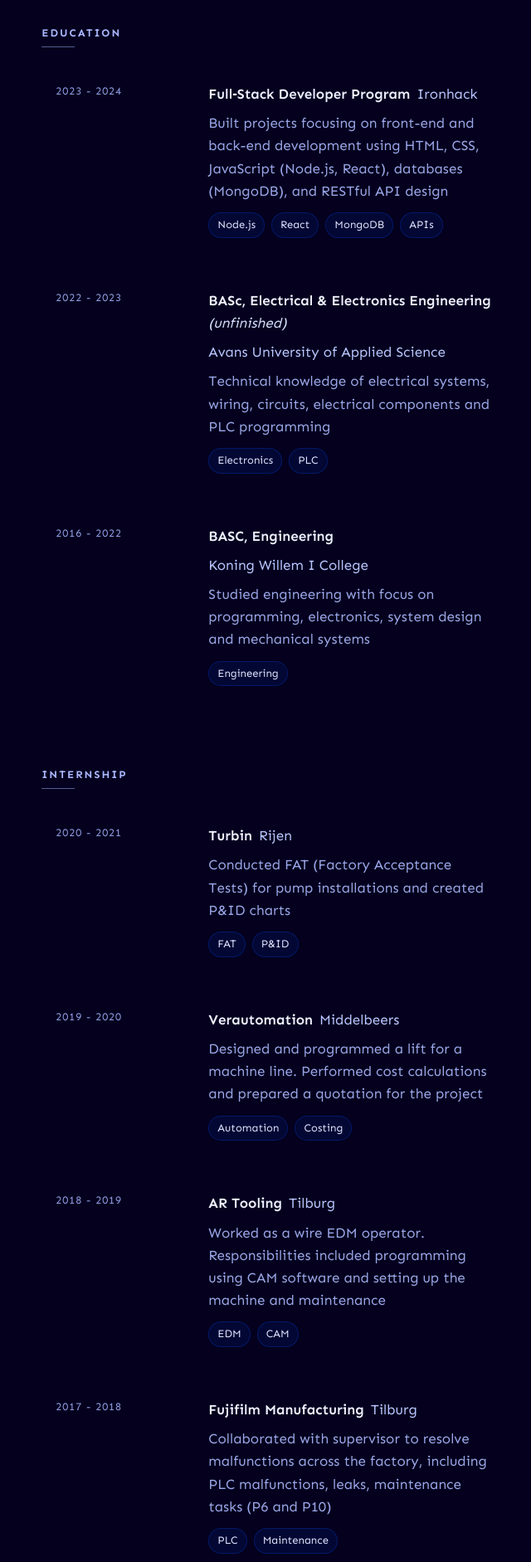
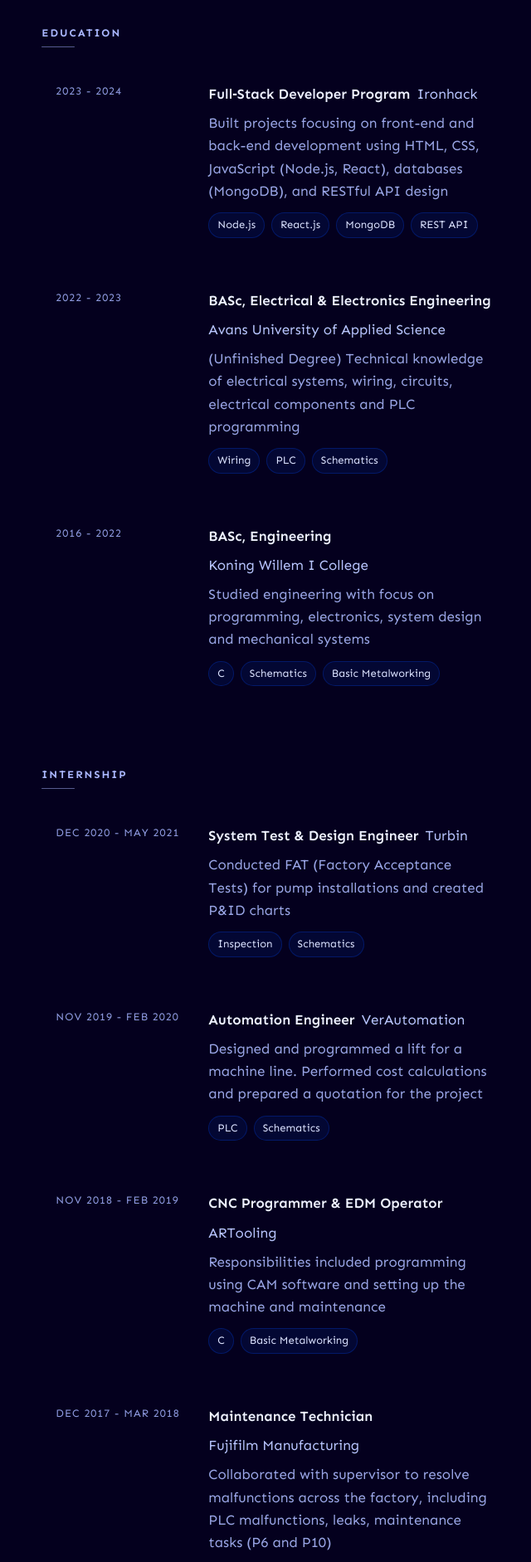
Before and after one commit to mikkelng/mikkelng.github.io, a React (Vite) app: page / in a window 1280 px wide. Shown: the part 880-2763 px from the top of the page at 83% size, without its empty margins (579-1219 px from the left). Built offline with nearby package versions, Linux system fonts and the light colour scheme.

Commit message:
update info

```diff
--- a/src/data.ts
+++ b/src/data.ts
@@ -1,9 +1,12 @@
-import { GitHubIcon, LinkedInIcon } from './icons'
+import { LinkedInIcon, GitHubIcon } from './icons'
 
 export const data = {
   name: 'Michael Nguyen',
   role1: 'Full Stack Developer',
   role2: 'Software Engineer',
+  location: 'Netherlands',
+  languages: ['English', 'Dutch'],
+  email: 'michael.nguyen@live.nl',
   nav: [
     { label: 'About', href: '#about' },
     { label: 'Experience', href: '#experience' },
@@ -12,7 +15,7 @@ export const data = {
   ],
   socials: [
     { label: 'LinkedIn', href: 'https://www.linkedin.com/in/michael-nguyen-nl/', Icon: LinkedInIcon },
-    { label: 'GitHub', href: 'https://github.com/mikkelng/', Icon: GitHubIcon }
+    { label: 'GitHub', href: 'https://github.com/mikkelng', Icon: GitHubIcon }
   ],
   about: {
     paragraphs: [
@@ -24,10 +27,9 @@ export const data = {
       period: 'Feb - Jul 2025',
       title: 'PLC Programmer',
       company: 'IMP Automation',
-      location: 'North Brabant',
-      link: '#',
+      location: 'Diessen',
       summary: 'Design, program, test, and maintain PLC-based automation systems',
-      tags: ['PLC', 'Automation', 'Testing']
+      tags: ['PLC', 'Troubleshooting', 'Schematics']
     }
   ],
   education: [
@@ -35,69 +37,66 @@ export const data = {
       period: '2023 - 2024',
       title: 'Full‑Stack Developer Program',
       company: 'Ironhack',
-      link: '#',
       summary: 'Built projects focusing on front-end and back-end development using HTML, CSS, JavaScript (Node.js, React), databases (MongoDB), and RESTful API design',
-      tags: ['Node.js', 'React', 'MongoDB', 'APIs']
+      tags: ['Node.js', 'React.js', 'MongoDB', 'REST API']
     },
     {
       period: '2022 - 2023',
-      title: 'BASc, Electrical & Electronics Engineering (unfinished)',
+      title: 'BASc, Electrical & Electronics Engineering',
       company: 'Avans University of Applied Science',
-      link: '#',
-      summary: 'Technical knowledge of electrical systems, wiring, circuits, electrical components and PLC programming',
-      tags: ['Electronics', 'PLC']
+      summary: '(Unfinished Degree) Technical knowledge of electrical systems, wiring, circuits, electrical components and PLC programming',
+      tags: ['Wiring', 'PLC', 'Schematics']
     },
     {
       period: '2016 - 2022',
-      title: 'BASC, Engineering',
+      title: 'BASc, Engineering',
       company: 'Koning Willem I College',
-      link: '#',
       summary: 'Studied engineering with focus on programming, electronics, system design and mechanical systems',
-      tags: ['Engineering']
+      tags: ['C', 'Schematics', 'Basic Metalworking']
     }
   ],
   internships: [
     {
-      period: '2020 - 2021',
-      title: 'Turbin',
-      company: 'Rijen',
-      link: '#',
+      period: 'Dec 2020 - May 2021',
+      title: 'System Test & Design Engineer',
+      company: 'Turbin',
+      location: 'Rijen',
       summary: 'Conducted FAT (Factory Acceptance Tests) for pump installations and created P&ID charts',
-      tags: ['FAT', 'P&ID']
+      tags: ['Inspection', 'Schematics']
     },
     {
-      period: '2019 - 2020',
-      title: 'Verautomation',
-      company: 'Middelbeers',
-      link: '#',
+      period: 'Nov 2019 - Feb 2020',
+      title: 'Automation Engineer',
+      company: 'VerAutomation',
+      location: 'Middelbeers',
       summary: 'Designed and programmed a lift for a machine line. Performed cost calculations and prepared a quotation for the project',
-      tags: ['Automation', 'Costing']
+      tags: ['PLC', 'Schematics']
     },
     {
-      period: '2018 - 2019',
-      title: 'AR Tooling',
-      company: 'Tilburg',
-      link: '#',
-      summary: 'Worked as a wire EDM operator. Responsibilities included programming using CAM software and setting up the machine and maintenance',
-      tags: ['EDM', 'CAM']
+      period: 'Nov 2018 - Feb 2019',
+      title: 'CNC Programmer & EDM Operator',
+      company: 'ARTooling',
+      location: 'Tilburg',
+      summary: 'Responsibilities included programming using CAM software and setting up the machine and maintenance',
+      tags: ['C', 'Basic Metalworking']
     },
     {
-      period: '2017 - 2018',
-      title: 'Fujifilm Manufacturing',
-      company: 'Tilburg',
-      link: '#',
+      period: 'Dec 2017 - Mar 2018',
+      title: 'Maintenance Technician',
+      company: 'Fujifilm Manufacturing',
+      location: 'Tilburg',
       summary: 'Collaborated with supervisor to resolve malfunctions across the factory, including PLC malfunctions, leaks, maintenance tasks (P6 and P10)',
-      tags: ['PLC', 'Maintenance']
+      tags: ['PLC', 'Troubleshooting']
     }
   ],
   skills: [
     {
-      group: 'Web Development',
-      items: ['HTML', 'CSS', 'JavaScript', 'React.js', 'Node.js', 'Express.js', 'REST API', 'JSON', 'NoSQL', 'MongoDB', 'Git', 'GitHub']
+      group: 'Full-Stack Development',
+      items: ['JavaScript', 'PHP', 'HTML', 'CSS', 'React.js', 'Node.js', 'Express.js', 'Laravel', 'REST API', 'JSON', 'MongoDB', 'NoSQL', 'Git']
     },
     {
-      group: 'Engineering',
-      items: ['Basic Metalworking', 'Wiring', 'Conduits', 'Panels', 'Schematics', 'Inspection', 'Troubleshooting', 'PLC', 'Basic C & C#']
+      group: 'Hardware & Systems Engineering',
+      items: ['PLC', 'C', 'C#', 'Schematics', 'Troubleshooting', 'Wiring', 'Panels', 'Conduits', 'Inspection', 'Basic Metalworking']
     }
   ]
 } as const
```
